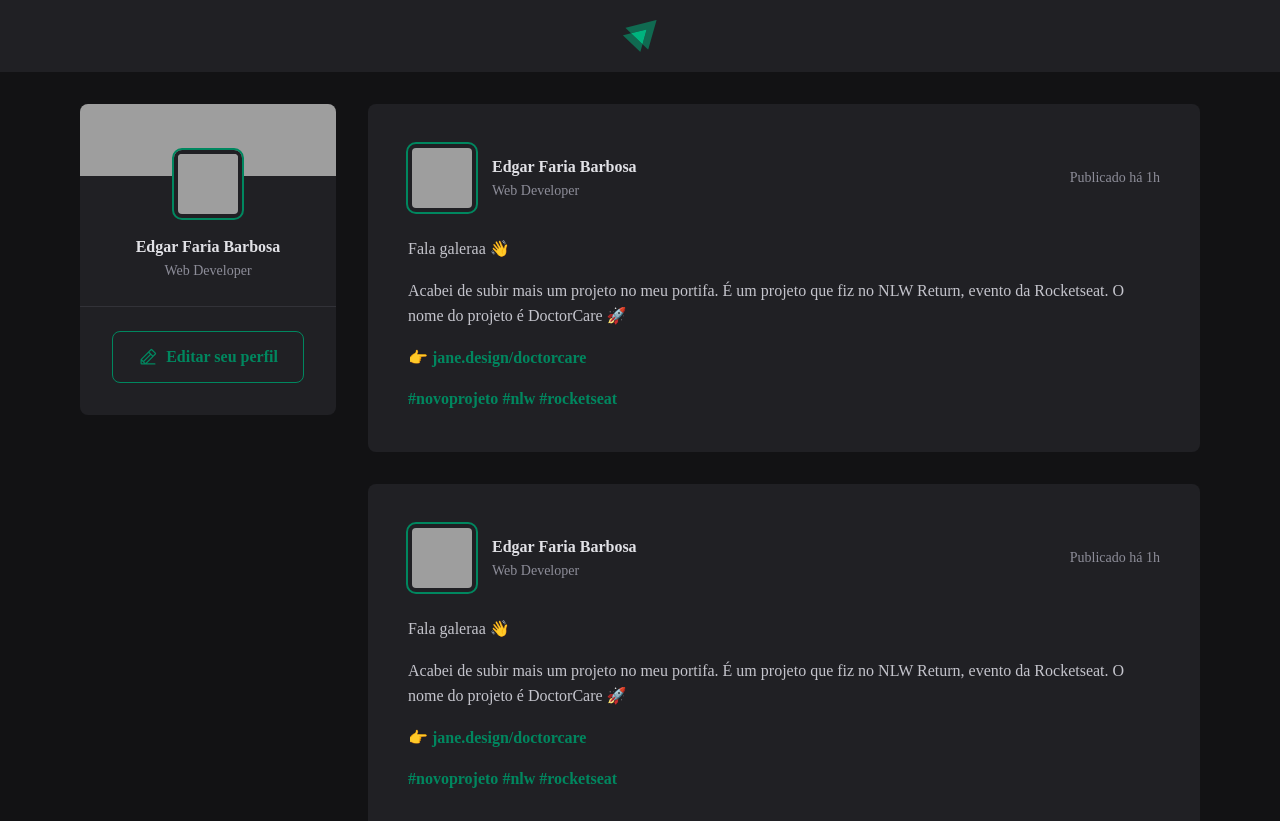
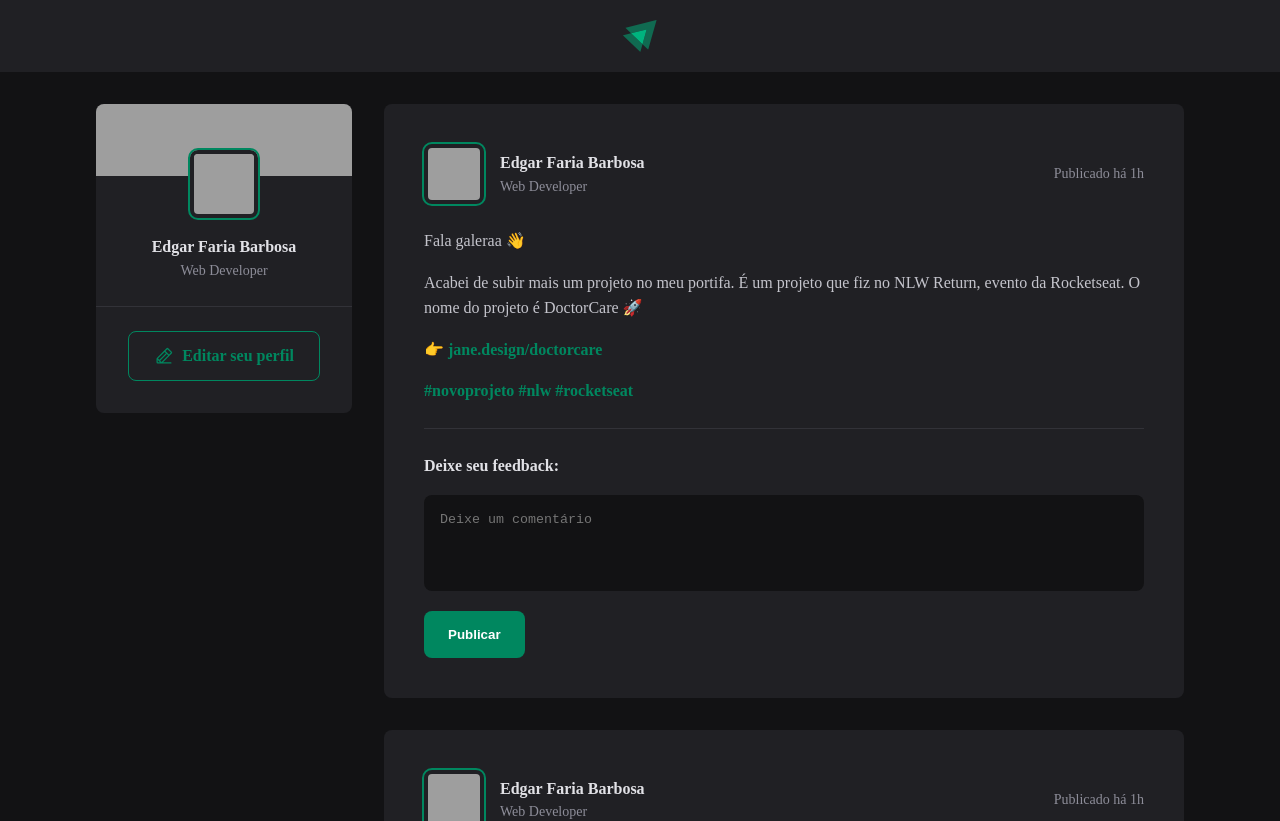
Before and after one commit to edgarfbarbosa/ignite-feed, a React (Vite) app: page / in a window 1280 px wide. Shown: the top 821 px of the page. Built offline with nearby package versions, Linux system fonts and the light colour scheme; grey boxes are pictures that could not be loaded.

Commit message:
add & style: form no componente post, adicionado o focus no global.css

```diff
--- a/src/components/Post/Post.jsx
+++ b/src/components/Post/Post.jsx
@@ -32,6 +32,16 @@
           <a href="">#rocketseat</a>
         </p>
       </div>
+
+      <form className={styles.commentForm}>
+        <strong>Deixe seu feedback:</strong>
+
+        <textarea
+          placeholder="Deixe um comentário"
+        />
+
+        <button type="submit">Publicar</button>
+      </form>
     </article >
   )
 }
--- a/src/components/Post/Post.module.css
+++ b/src/components/Post/Post.module.css
@@ -86,3 +86,45 @@
     color: var(--gray-400);
     line-height: 1.6;
 }
+
+.commentForm {
+    width: 100%;
+    margin-top: 1.5rem;
+    padding-top: 1.5rem;
+    border-top: 1px solid var(--gray-600);
+}
+
+.commentForm>strong {
+    line-height: 1.6;
+    color: var(--gray-100);
+}
+
+.commentForm textarea {
+    width: 100%;
+    background: var(--gray-900);
+    border: 0;
+    resize: none;
+    height: 6rem;
+    padding: 1rem;
+    border-radius: 8px;
+    color: var(--gray-100);
+    line-height: 1.4;
+    margin-top: 1rem;
+}
+
+.commentForm button[type=submit] {
+    padding: 1rem 1.5rem;
+    margin-top: 1rem;
+    border-radius: 8px;
+    border: 0;
+    background: var(--green-500);
+    color: var(--white);
+    font-weight: bold;
+    cursor: pointer;
+
+    transition: background-color 0.1s;
+}
+
+.commentForm button[type=submit]:hover {
+    background: var(--green-300);
+}
--- a/src/global.css
+++ b/src/global.css
@@ -11,9 +11,15 @@
     --white: #fff;
 }
 
+:focus {
+    outline: transparent;
+    box-shadow: 0 0 0 2px var(--green-500);
+}
+
 * {
     margin: 0;
     padding: 0;
+    box-sizing: border-box;
 }
 
 body {
```
